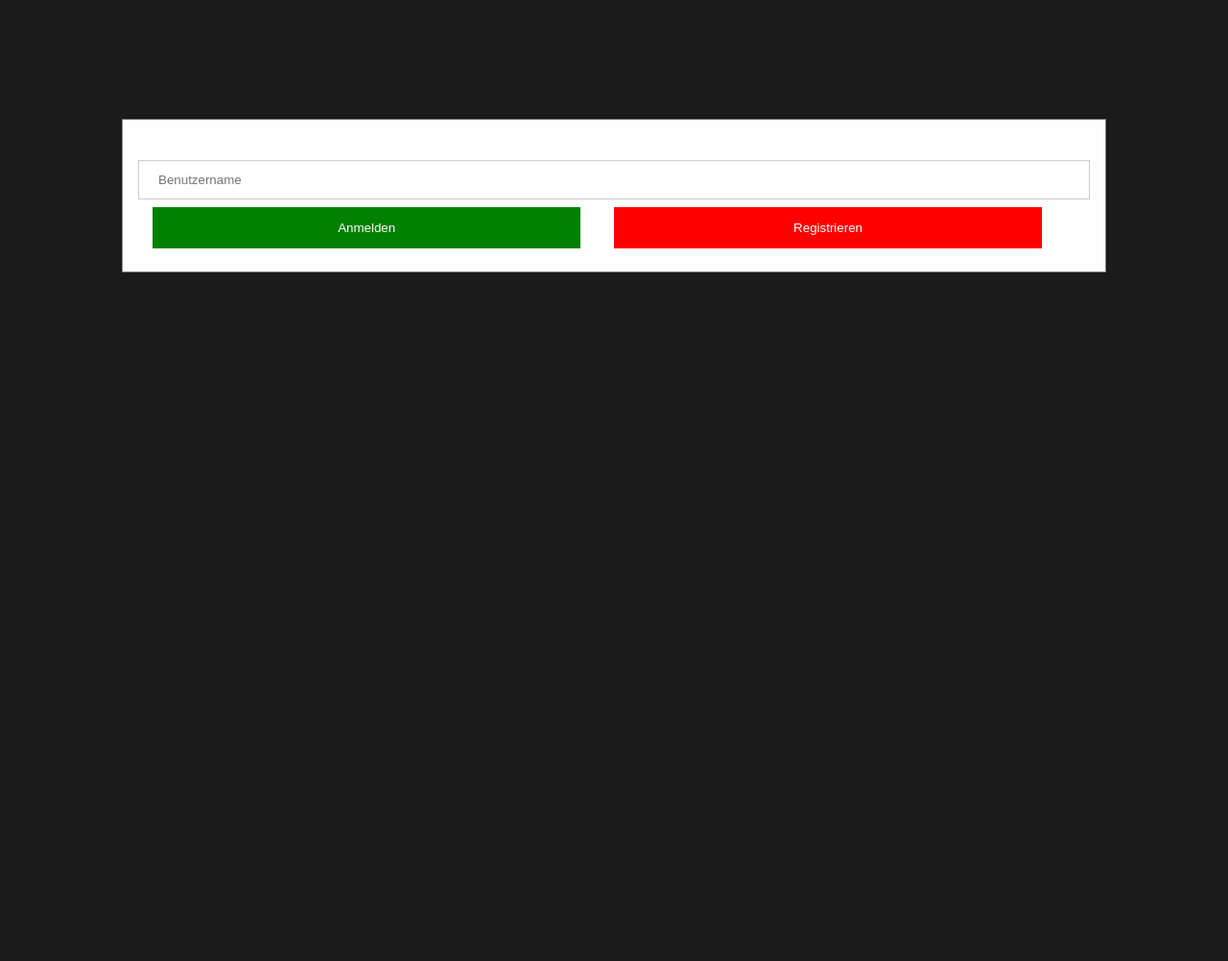
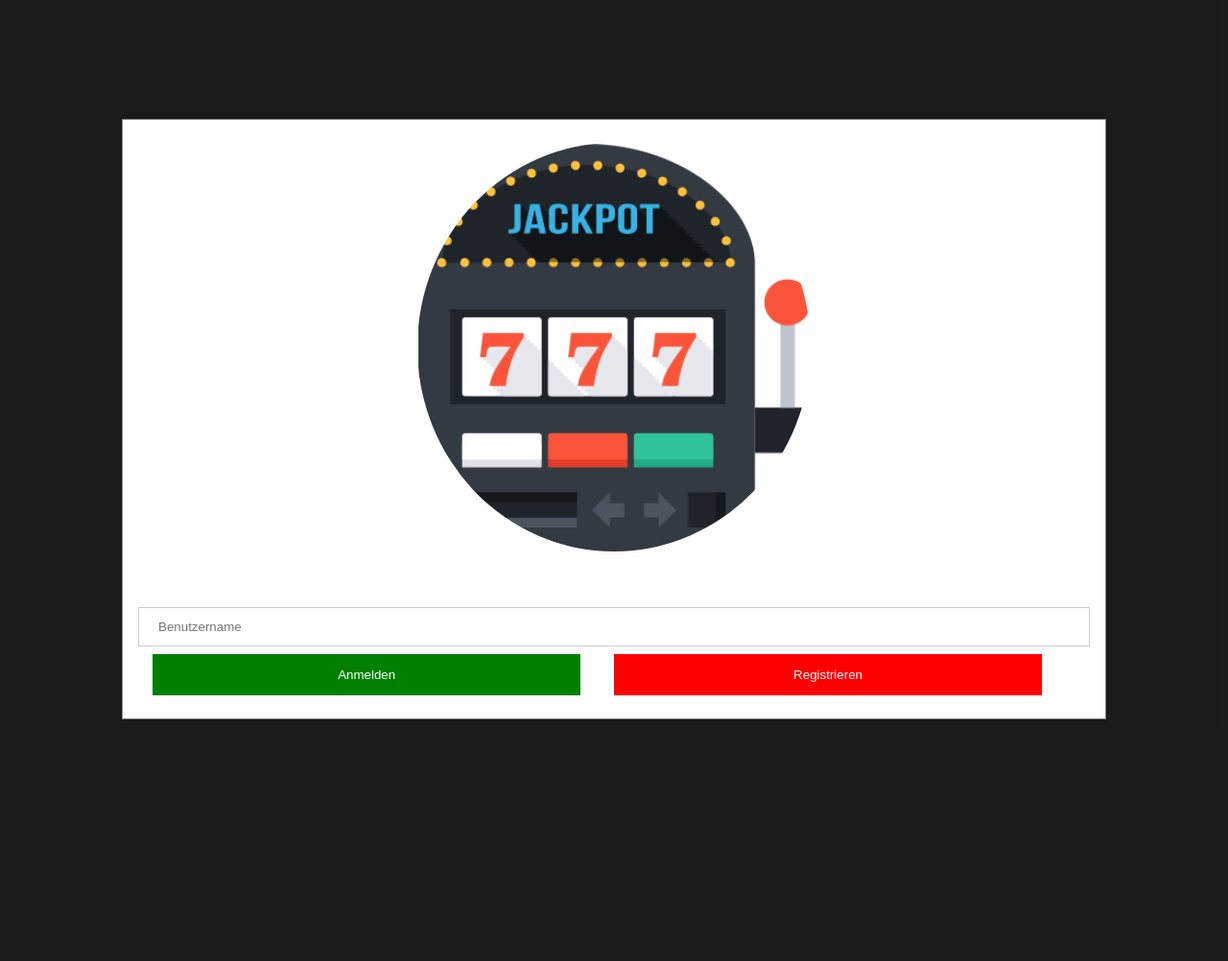
Before and after one commit to t0g3pii/OSP_ITA_Spielautomat, a PHP site: page / in a window 1280 px wide. Shown: the whole page at 96% size. Run offline with PHP 8.4, Linux system fonts and the light colour scheme.

Commit message:
css hehe

```diff
--- a/assets/css/main.css
+++ b/assets/css/main.css
@@ -27,6 +27,17 @@ button:hover {
   opacity: 0.8;
 }
 
+.imgcontainer {
+    text-align: center;
+    margin: 24px 0 12px 0;
+    position: relative;
+  }
+
+  img.avatar {
+    width: 40%;
+    border-radius: 50%;
+  }
+
 .container {
   padding: 16px;
 }
--- a/index.php
+++ b/index.php
@@ -8,6 +8,9 @@
 </head>
 <div id="login" class="modal">
     <form class="modal-content">
+        <div class="imgcontainer">
+            <img src="assets/img/slotlogin.png" alt="Login" class="avatar">
+        </div>
         <div class="container">
             <label for="username">Username:</label>
             <input type="text" placeholder="Benutzername" name="username" required>
```
Also changed, not shown: gametest.html (added, +8 -0 lines).
